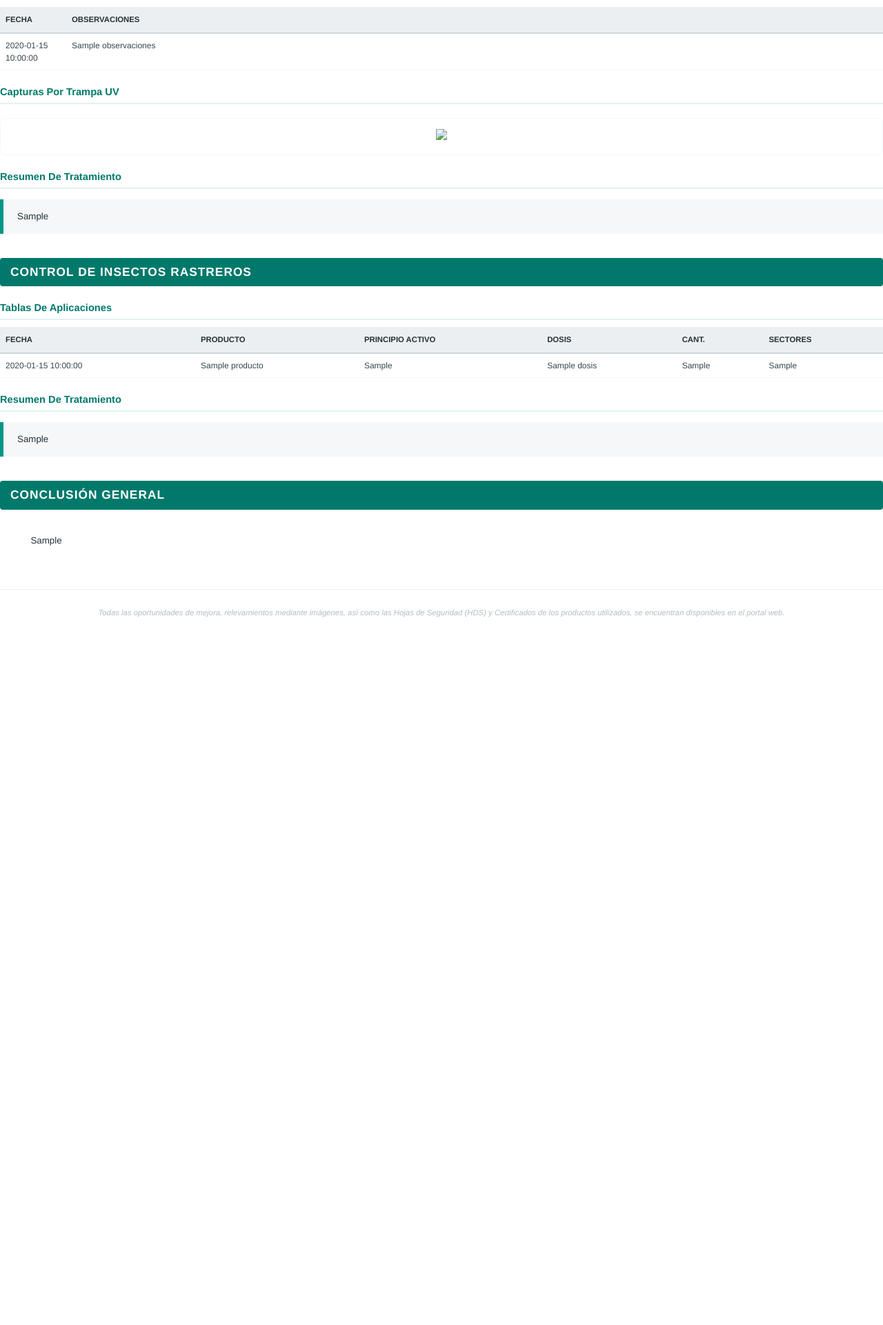
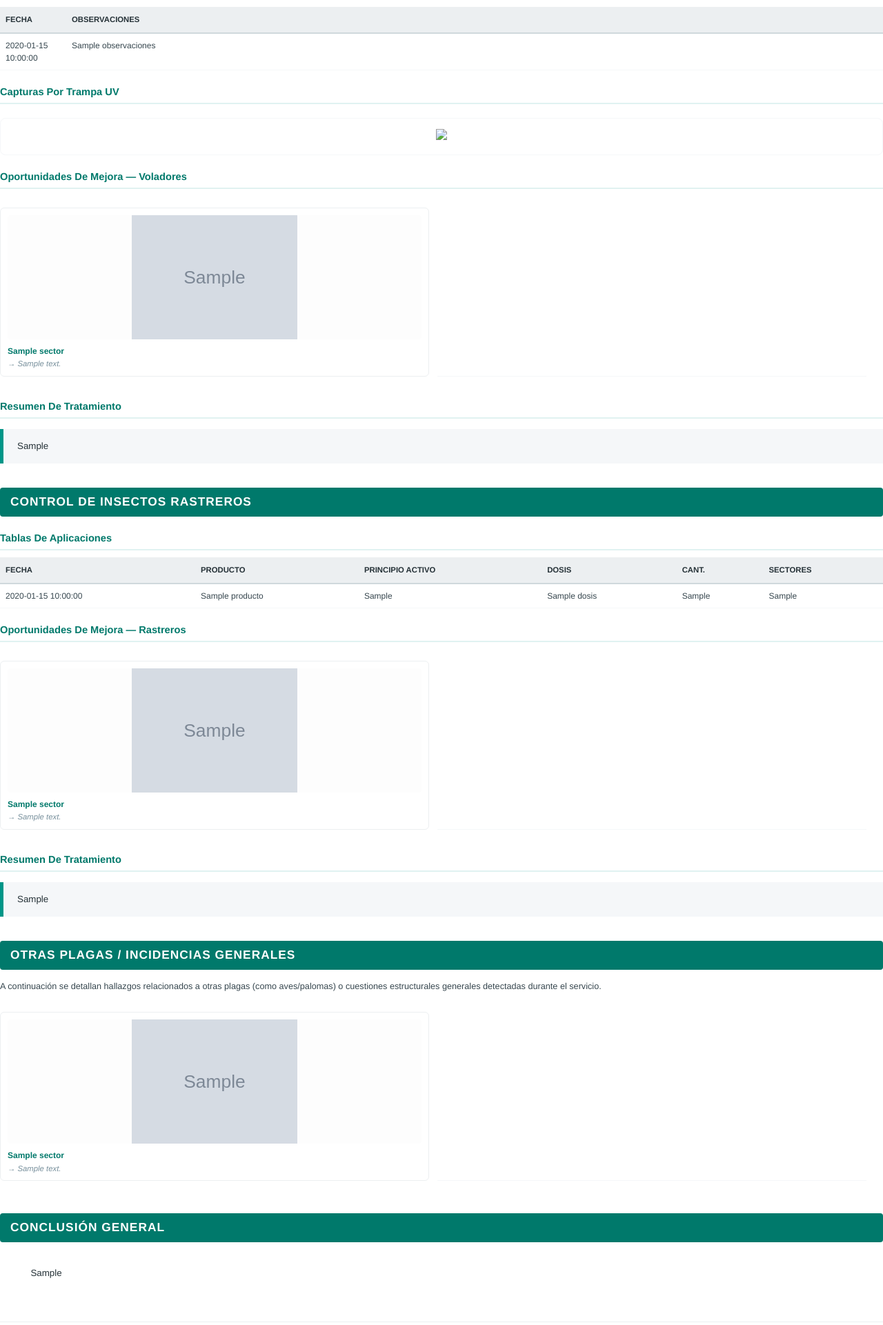
Before and after one commit to lflogistica18-lang/Generador-Informes, a Python web app: template backend/templates/report.html in a window 1280 px wide. Shown: the part 1685-3606 px from the top of the page at 69% size. Before the commit the page ends 2580 px from the top, so only its background shows below. Run offline with Jinja, Linux system fonts and the light colour scheme; the template is opened without the code that fills it: most values are stand-ins (such as "Sample title", 1, 10 or a date in 2020); grey boxes marked "Sample" are stand-in pictures.

Commit message:
feat: clasificar desvios por tipo de plaga y añadir seccion de otras incidencias

```diff
--- a/backend/models/schemas.py
+++ b/backend/models/schemas.py
@@ -201,6 +201,9 @@ class InformeData(BaseModel):
     aplicaciones_rastreros: List[dict] = []
     desvios_rastreros: List[DesvioFotografico] = []
 
+    # Otras plagas / Incidencias generales
+    desvios_otros: List[DesvioFotografico] = []
+
     # Resúmenes (editables por el usuario)
     resumen_roedores: Optional[str] = None
     resumen_voladores: Optional[str] = None
--- a/backend/templates/report.html
+++ b/backend/templates/report.html
@@ -418,6 +418,30 @@
 
         {% endif %}
 
+        {% if desvios_voladores %}
+        <div class="subsection-header">Oportunidades de Mejora — Voladores</div>
+        <table class="photo-grid-table">
+            {% set ns_v = namespace(col=0) %}
+            {% for foto in desvios_voladores %}
+            {% if ns_v.col == 0 %}<tr>{% endif %}
+                <td class="photo-item">
+                    {% if foto.imagen_base64 %}
+                    <img src="{{ foto.imagen_base64 }}" class="photo-img" alt="Foto desvío">
+                    {% endif %}
+                    <div class="photo-caption">
+                        <span class="photo-caption-sector">{{ foto.sector or 'Sin sector' }}</span>
+                        <span class="photo-caption-accion">→ {{ foto.descripcion or 'Sin descripción' }}</span>
+                    </div>
+                </td>
+                {% set ns_v.col = ns_v.col + 1 %}
+                {% if ns_v.col == 2 %}
+            </tr>{% set ns_v.col = 0 %}{% endif %}
+            {% endfor %}
+            {% if ns_v.col == 1 %}<td></td>
+            </tr>{% endif %}
+        </table>
+        {% endif %}
+
         <div class="subsection-header">Resumen de Tratamiento</div>
         <div class="summary-text">{{ resumen_voladores }}</div>
     </div>
@@ -452,9 +476,63 @@
             </tbody>
         </table>
 
+        {% if desvios_rastreros %}
+        <div class="subsection-header">Oportunidades de Mejora — Rastreros</div>
+        <table class="photo-grid-table">
+            {% set ns_r = namespace(col=0) %}
+            {% for foto in desvios_rastreros %}
+            {% if ns_r.col == 0 %}<tr>{% endif %}
+                <td class="photo-item">
+                    {% if foto.imagen_base64 %}
+                    <img src="{{ foto.imagen_base64 }}" class="photo-img" alt="Foto desvío">
+                    {% endif %}
+                    <div class="photo-caption">
+                        <span class="photo-caption-sector">{{ foto.sector or 'Sin sector' }}</span>
+                        <span class="photo-caption-accion">→ {{ foto.descripcion or 'Sin descripción' }}</span>
+                    </div>
+                </td>
+                {% set ns_r.col = ns_r.col + 1 %}
+                {% if ns_r.col == 2 %}
+            </tr>{% set ns_r.col = 0 %}{% endif %}
+            {% endfor %}
+            {% if ns_r.col == 1 %}<td></td>
+            </tr>{% endif %}
+        </table>
+        {% endif %}
+
         <div class="subsection-header">Resumen de Tratamiento</div>
         <div class="summary-text">{{ resumen_rastreros }}</div>
     </div>
+
+    <!-- SECCIÓN OTRAS PLAGAS / INCIDENCIAS -->
+    {% if desvios_otros %}
+    <div class="section">
+        <div class="section-header">Otras Plagas / Incidencias Generales</div>
+        <p>A continuación se detallan hallazgos relacionados a otras plagas (como aves/palomas) o cuestiones
+            estructurales generales detectadas durante el servicio.</p>
+
+        <table class="photo-grid-table">
+            {% set ns_o = namespace(col=0) %}
+            {% for foto in desvios_otros %}
+            {% if ns_o.col == 0 %}<tr>{% endif %}
+                <td class="photo-item">
+                    {% if foto.imagen_base64 %}
+                    <img src="{{ foto.imagen_base64 }}" class="photo-img" alt="Foto desvío">
+                    {% endif %}
+                    <div class="photo-caption">
+                        <span class="photo-caption-sector">{{ foto.sector or 'Sin sector' }}</span>
+                        <span class="photo-caption-accion">→ {{ foto.descripcion or 'Sin descripción' }}</span>
+                    </div>
+                </td>
+                {% set ns_o.col = ns_o.col + 1 %}
+                {% if ns_o.col == 2 %}
+            </tr>{% set ns_o.col = 0 %}{% endif %}
+            {% endfor %}
+            {% if ns_o.col == 1 %}<td></td>
+            </tr>{% endif %}
+        </table>
+    </div>
+    {% endif %}
 
     <!-- CONCLUSIÓN -->
     <div class="section">
```
Also changed, not shown: backend/services/data_consolidator.py (+17 -17 lines).
